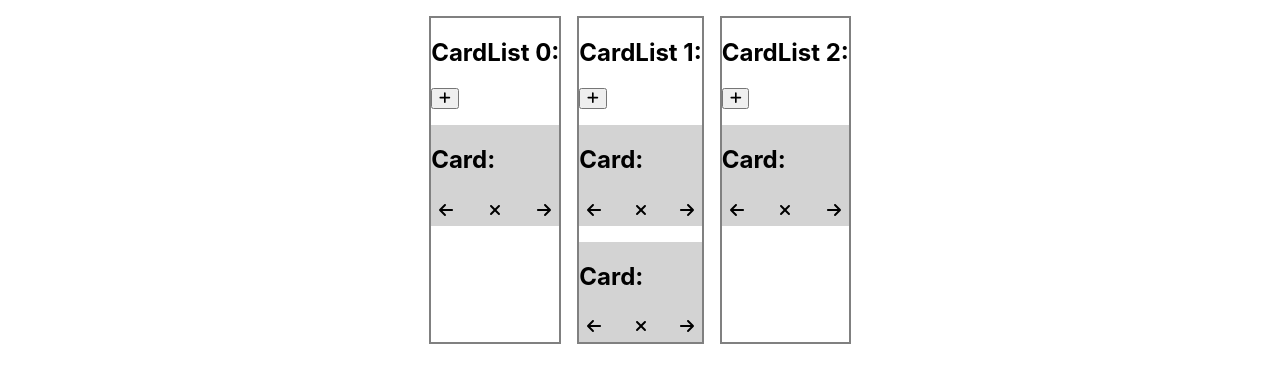
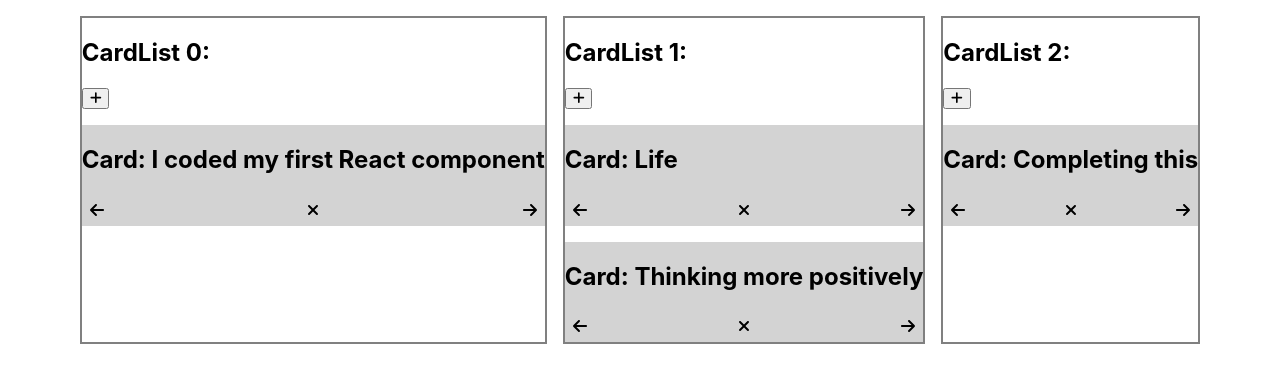
Before and after one commit to klalicki/retro-board, a React (Create React App) app: page / in a window 1280 px wide. Shown: the top 382 px of the page. Built offline with nearby package versions, Linux system fonts and the light colour scheme.

Commit message:
refactored Card to use context API for data

```diff
--- a/src/components/Card/Card.jsx
+++ b/src/components/Card/Card.jsx
@@ -1,16 +1,21 @@
 import React from "react";
 import { FontAwesomeIcon } from "@fortawesome/react-fontawesome";
+import { useContext } from "react";
+import { DataContext } from "../../contexts/DataContext";
 import {
   faArrowRight,
   faXmark,
   faArrowLeft,
 } from "@fortawesome/free-solid-svg-icons";
 
-const Card = (props) => {
+const Card = ({ listIndex, cardText, children, cardIndex }) => {
+  const { data } = useContext(DataContext);
+  console.log(data);
+  const cardData = data[listIndex].listContents[cardIndex];
   return (
     <div className="card">
-      <h2>Card: {props.cardText}</h2>
-      {props.children}
+      <h2>Card: {cardData.itemText}</h2>
+      {children}
       <div className="icon-bar">
         <FontAwesomeIcon icon={faArrowLeft} />
         <FontAwesomeIcon icon={faXmark} />
--- a/src/components/CardList/CardList.jsx
+++ b/src/components/CardList/CardList.jsx
@@ -7,7 +7,7 @@ import { DataContext } from "../../contexts/DataContext";
 const CardList = ({ listIndex }) => {
   const { data } = useContext(DataContext);
   const items = data[listIndex].listContents;
-  console.log(items);
+
   return (
     <div className="card-list">
       <article className="card-list-header">
```
